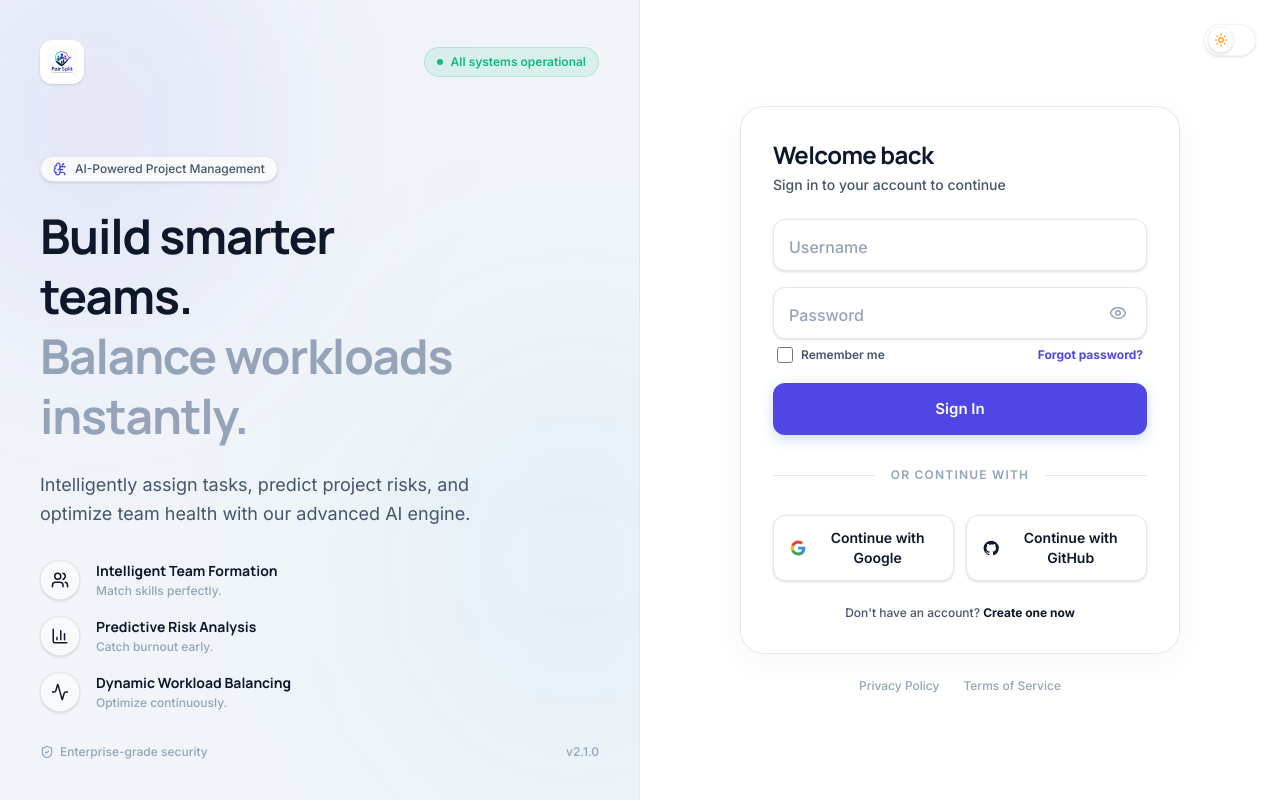
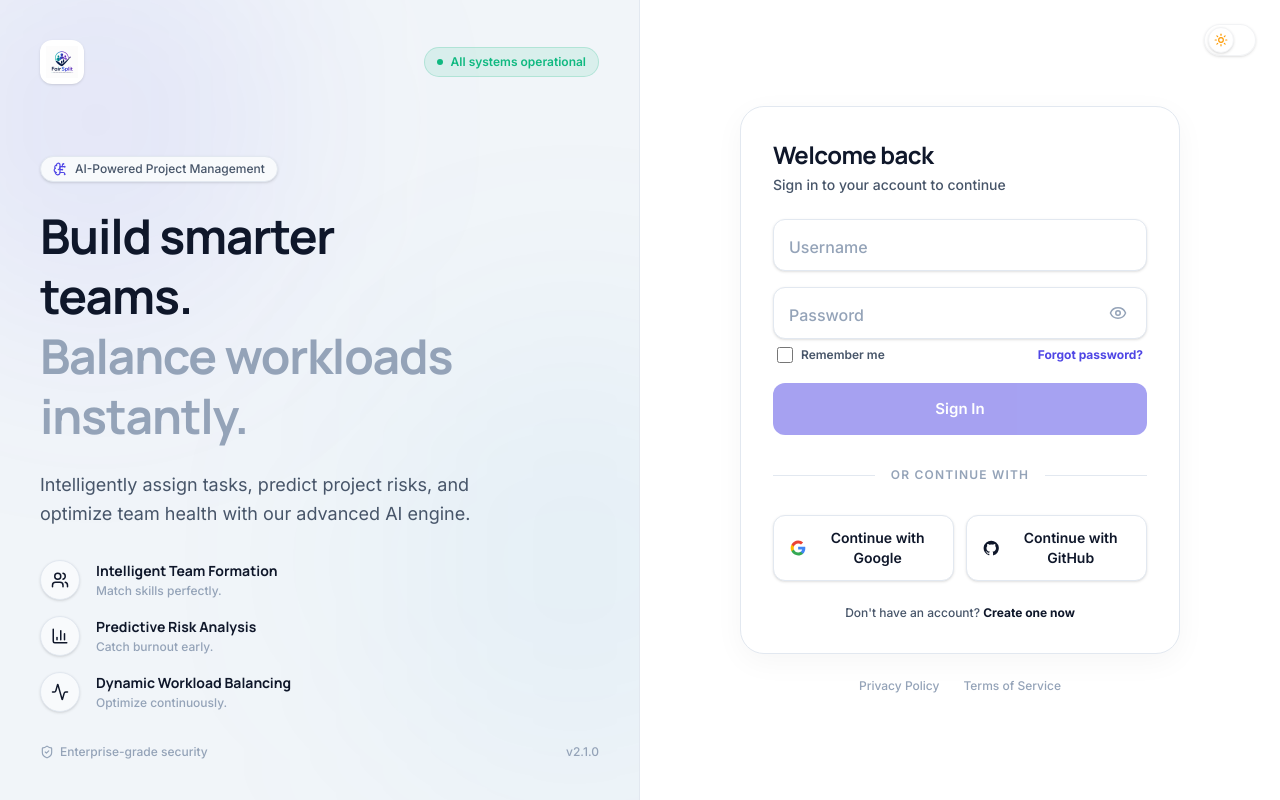
Before and after one commit to PrakharPurwar12/FairSplit, a React (Vite) app in the folder frontend/: page /login in a window 1280 px wide. Built offline with nearby package versions, Linux system fonts and the light colour scheme; no server answers.

Commit message:
fix: revert auth form validation removal and oauth fallback to restore authentication

```diff
--- a/frontend/src/pages/Login.jsx
+++ b/frontend/src/pages/Login.jsx
@@ -31,8 +31,14 @@ const Login = () => {
     }
   }, [isAuthenticated, navigate, postLoginDestination]);
 
+  // Basic frontend validation
+  const isUsernameValid = username.trim().length > 0;
+  const isPasswordValid = password.length > 0;
+  const isValid = isUsernameValid && isPasswordValid;
+
   const handleSubmit = async (e) => {
     e.preventDefault();
+    if (!isValid) return;
 
     setError('');
     setIsLoading(true);
@@ -123,9 +129,9 @@ const Login = () => {
 
         <motion.button
           type="submit"
-          disabled={isLoading}
-          whileHover={{ scale: isLoading ? 1 : 1.01, y: isLoading ? 0 : -1 }}
-          whileTap={{ scale: isLoading ? 1 : 0.98 }}
+          disabled={isLoading || !isValid}
+          whileHover={{ scale: (isLoading || !isValid) ? 1 : 1.01, y: (isLoading || !isValid) ? 0 : -1 }}
+          whileTap={{ scale: (isLoading || !isValid) ? 1 : 0.98 }}
           className="w-full h-[52px] mt-1 bg-primary hover:bg-primary-hover text-white font-semibold rounded-xl transition-all shadow-[0_4px_14px_0_rgba(79,140,255,0.3)] hover:shadow-[0_6px_20px_rgba(79,140,255,0.25)] disabled:opacity-50 disabled:cursor-not-allowed disabled:shadow-none flex justify-center items-center"
         >
           {isLoading ? (
--- a/frontend/src/pages/Register.jsx
+++ b/frontend/src/pages/Register.jsx
@@ -44,10 +44,21 @@ const Register = () => {
     }
   }, [isAuthenticated, navigate, redirectParam]);
 
-  // Backend will handle robust validation.
+  // Basic frontend validation & password strength
+  const hasMinLength = password.length >= 8;
+  const hasNumber = /\d/.test(password);
+  const hasSpecial = /[!@#$%^&*(),.?":{}|<>]/.test(password);
+  const isEmailValid = /^[^\s@]+@[^\s@]+\.[^\s@]+$/.test(email);
+  const isFirstNameValid = firstName.length >= 2;
+  const isLastNameValid = lastName.length >= 2;
+  const isUsernameValid = username.length >= 3;
+  const isPasswordMatch = password === confirmPassword && password.length > 0;
+
+  const isValid = isEmailValid && hasMinLength && hasNumber && hasSpecial && isFirstNameValid && isLastNameValid && isUsernameValid && isPasswordMatch;
 
   const handleSubmit = async (e) => {
     e.preventDefault();
+    if (!isValid) return;
 
     setError('');
     setIsLoading(true);
@@ -196,18 +207,18 @@ const Register = () => {
               animate={{ opacity: 1, height: 'auto' }}
               className="flex gap-3 px-1 mt-1 flex-wrap"
             >
-              <StrengthIndicator met={password.length >= 8} text="8+ chars" />
-              <StrengthIndicator met={/\d/.test(password)} text="1 number" />
-              <StrengthIndicator met={/[!@#$%^&*(),.?":{}|<>]/.test(password)} text="1 symbol" />
+              <StrengthIndicator met={hasMinLength} text="8+ chars" />
+              <StrengthIndicator met={hasNumber} text="1 number" />
+              <StrengthIndicator met={hasSpecial} text="1 symbol" />
             </motion.div>
           )}
         </div>
 
         <motion.button
           type="submit"
-          disabled={isLoading}
-          whileHover={{ scale: isLoading ? 1 : 1.01, y: isLoading ? 0 : -1 }}
-          whileTap={{ scale: isLoading ? 1 : 0.98 }}
+          disabled={isLoading || !isValid}
+          whileHover={{ scale: (isLoading || !isValid) ? 1 : 1.01, y: (isLoading || !isValid) ? 0 : -1 }}
+          whileTap={{ scale: (isLoading || !isValid) ? 1 : 0.98 }}
           className="w-full h-[52px] mt-2 bg-primary hover:bg-primary-hover text-white font-semibold rounded-xl transition-all shadow-[0_4px_14px_0_rgba(79,140,255,0.3)] hover:shadow-[0_6px_20px_rgba(79,140,255,0.25)] disabled:opacity-50 disabled:cursor-not-allowed disabled:shadow-none flex justify-center items-center"
         >
           {isLoading ? (
```
Also changed, not shown: 1 other file (tests, documents, lock files or other folders).
